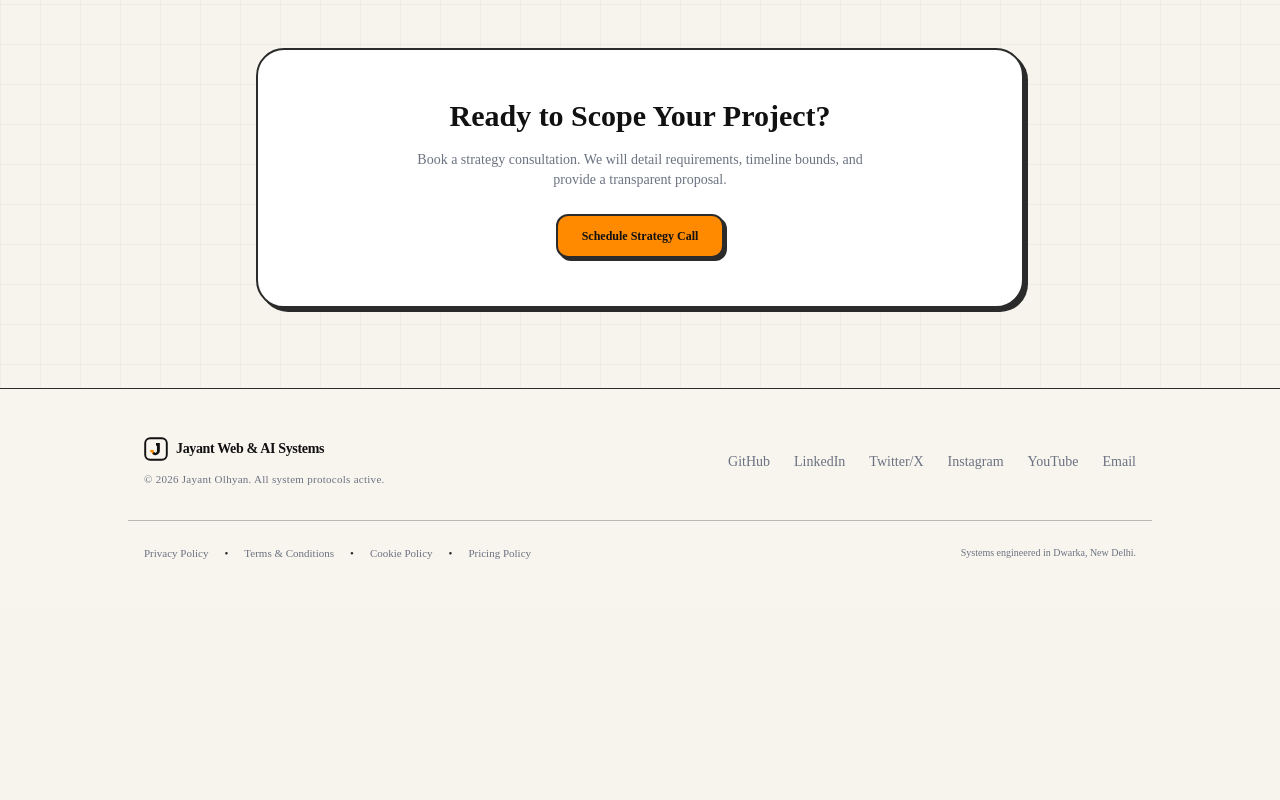
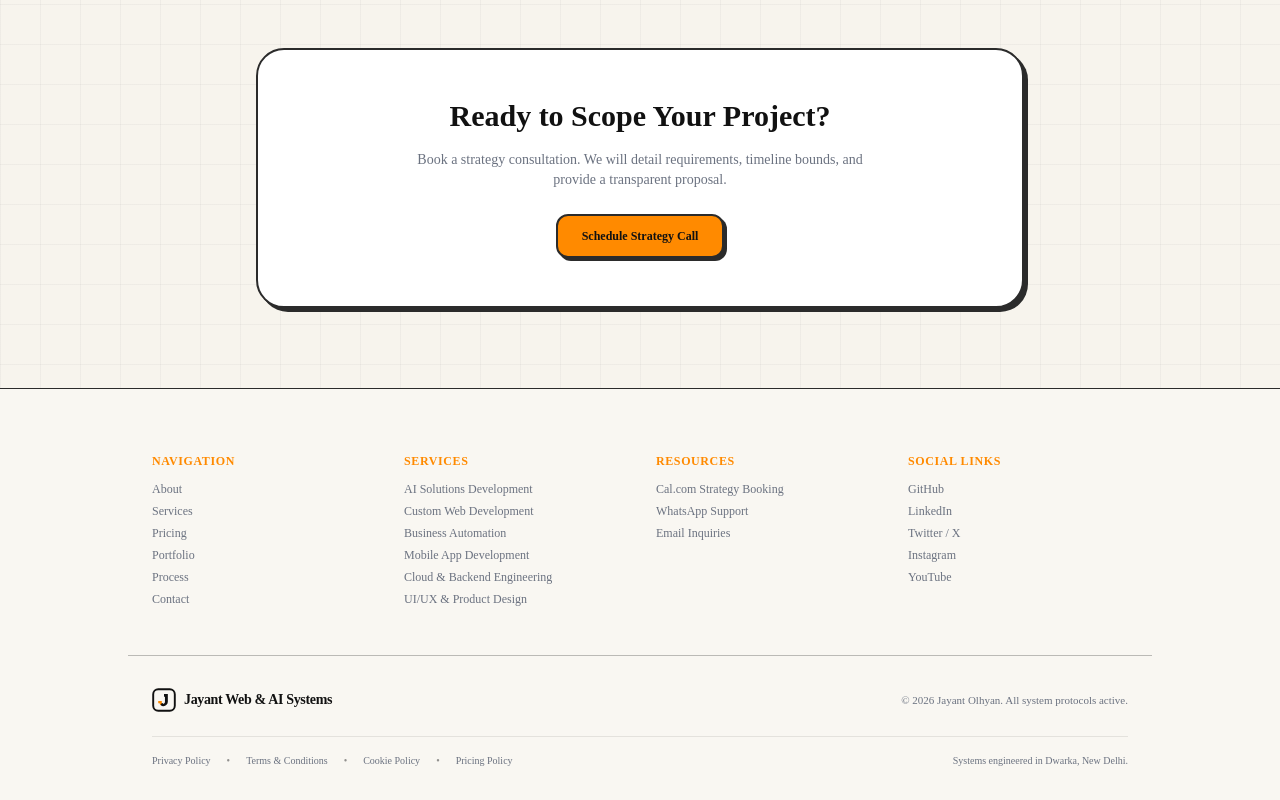
Before and after one commit to JayantOlhyan/Jayant-solutions, a Next.js app: page /process in a window 1280 px wide. Shown: the part 2580-3380 px from the top of the page. Before the commit the page ends 3189 px from the top, so only its background shows below. Built offline with nearby package versions, Linux system fonts and the light colour scheme.

Commit message:
feat: restructure footer layout to render columns for Navigation, Services, Resources, and Social Links

```diff
--- a/src/components/Footer.tsx
+++ b/src/components/Footer.tsx
@@ -1,13 +1,115 @@
 import React from "react";
+import Link from "next/link";
 
 export default function Footer() {
   const currentYear = new Date().getFullYear();
 
+  const services = [
+    { name: "AI Solutions Development", href: "/services" },
+    { name: "Custom Web Development", href: "/services" },
+    { name: "Business Automation", href: "/services" },
+    { name: "Mobile App Development", href: "/services" },
+    { name: "Cloud & Backend Engineering", href: "/services" },
+    { name: "UI/UX & Product Design", href: "/services" }
+  ];
+
+  const navigation = [
+    { name: "About", href: "/about" },
+    { name: "Services", href: "/services" },
+    { name: "Pricing", href: "/pricing" },
+    { name: "Portfolio", href: "/portfolio" },
+    { name: "Process", href: "/process" },
+    { name: "Contact", href: "/contact" }
+  ];
+
+  const resources = [
+    { name: "Cal.com Strategy Booking", href: "https://cal.com/jayant-web-and-ai-systems/strategy-call" },
+    { name: "WhatsApp Support", href: "https://wa.me/9667344125" },
+    { name: "Email Inquiries", href: "mailto:jayantwebaisystems@gmail.com" }
+  ];
+
+  const socials = [
+    { name: "GitHub", href: "https://github.com/JayantOlhyan" },
+    { name: "LinkedIn", href: "https://linkedin.com/company/jayant-systems" },
+    { name: "Twitter / X", href: "https://x.com/JayantSystems" },
+    { name: "Instagram", href: "https://www.instagram.com/jayantolhyan/" },
+    { name: "YouTube", href: "https://www.youtube.com/@JayantWebAISystems" }
+  ];
+
   return (
-    <footer className="w-full border-t border-border-custom bg-card-bg/10 py-12">
-      <div className="max-w-5xl mx-auto px-4 flex flex-col md:flex-row items-center justify-between gap-6 text-center">
-        {/* Left Side: Brand & Copyright */}
-        <div className="flex flex-col md:items-start items-center gap-1.5">
+    <footer className="w-full border-t border-border-custom bg-card-bg/25 pt-16 pb-8">
+      <div className="max-w-5xl mx-auto px-6 grid grid-cols-2 md:grid-cols-4 gap-8 mb-12">
+        {/* Navigation */}
+        <div className="flex flex-col gap-3">
+          <span className="font-mono text-xs uppercase tracking-wider text-primary font-bold">Navigation</span>
+          <ul className="space-y-1.5 text-xs text-text-muted">
+            {navigation.map((item) => (
+              <li key={item.name}>
+                <Link href={item.href} className="hover:text-text-base transition-colors">
+                  {item.name}
+                </Link>
+              </li>
+            ))}
+          </ul>
+        </div>
+
+        {/* Services */}
+        <div className="flex flex-col gap-3">
+          <span className="font-mono text-xs uppercase tracking-wider text-primary font-bold">Services</span>
+          <ul className="space-y-1.5 text-xs text-text-muted">
+            {services.map((item) => (
+              <li key={item.name}>
+                <Link href={item.href} className="hover:text-text-base transition-colors">
+                  {item.name}
+                </Link>
+              </li>
+            ))}
+          </ul>
+        </div>
+
+        {/* Resources */}
+        <div className="flex flex-col gap-3">
+          <span className="font-mono text-xs uppercase tracking-wider text-primary font-bold">Resources</span>
+          <ul className="space-y-1.5 text-xs text-text-muted">
+            {resources.map((item) => (
+              <li key={item.name}>
+                <a
+                  href={item.href}
+                  target="_blank"
+                  rel="noopener noreferrer"
+                  className="hover:text-text-base transition-colors"
+                >
+                  {item.name}
+                </a>
+              </li>
+            ))}
+          </ul>
+        </div>
+
+        {/* Social Links */}
+        <div className="flex flex-col gap-3">
+          <span className="font-mono text-xs uppercase tracking-wider text-primary font-bold">Social Links</span>
+          <ul className="space-y-1.5 text-xs text-text-muted">
+            {socials.map((item) => (
+              <li key={item.name}>
+                <a
+                  href={item.href}
+                  target="_blank"
+                  rel="noopener noreferrer"
+                  className="hover:text-text-base transition-colors"
+                >
+                  {item.name}
+                </a>
+              </li>
+            ))}
+          </ul>
+        </div>
+      </div>
+
+      {/* Brand, Copyright and Legal Compliance */}
+      <div className="max-w-5xl mx-auto px-6 border-t border-border-custom/30 pt-8 flex flex-col gap-6">
+        {/* Brand Lockup */}
+        <div className="flex flex-col sm:flex-row sm:items-center justify-between gap-4">
           <div className="flex items-center gap-2">
             <div className="size-6 text-text-base">
               <svg viewBox="0 0 200 200" className="w-full h-full">
@@ -20,85 +122,35 @@ export default function Footer() {
               Jayant Web & AI Systems
             </span>
           </div>
-          <span className="text-[11px] font-mono tracking-wide text-text-muted mt-1">
+          <span className="text-[11px] font-mono text-text-muted">
             © {currentYear} Jayant Olhyan. All system protocols active.
           </span>
         </div>
 
-        {/* Right Side: Links & Contact */}
-        <div className="flex flex-wrap items-center justify-center gap-6 text-xs md:text-sm text-text-muted">
-          <a
-            href="https://github.com/JayantOlhyan"
-            target="_blank"
-            rel="noreferrer"
-            className="hover:text-text-base transition-colors"
-          >
-            GitHub
-          </a>
-          <a
-            href="https://linkedin.com/company/jayant-systems"
-            target="_blank"
-            rel="noreferrer"
-            className="hover:text-text-base transition-colors"
-          >
-            LinkedIn
-          </a>
-          <a
-            href="https://x.com/JayantSystems"
-            target="_blank"
-            rel="noreferrer"
-            className="hover:text-text-base transition-colors"
-          >
-            Twitter/X
-          </a>
-          <a
-            href="https://www.instagram.com/jayantolhyan/"
-            target="_blank"
-            rel="noreferrer"
-            className="hover:text-text-base transition-colors"
-          >
-            Instagram
-          </a>
-          <a
-            href="https://www.youtube.com/@JayantWebAISystems"
-            target="_blank"
-            rel="noreferrer"
-            className="hover:text-text-base transition-colors"
-          >
-            YouTube
-          </a>
-          <a
-            href="mailto:jayantwebaisystems@gmail.com"
-            className="hover:text-text-base transition-colors"
-          >
-            Email
-          </a>
-        </div>
-      </div>
-
-      {/* Compliance / Legal Links Sub-Footer */}
-      <div className="max-w-5xl mx-auto px-4 mt-8 pt-6 border-t border-border-custom/30 flex flex-col sm:flex-row items-center justify-between gap-4 text-center">
-        <div className="flex flex-wrap items-center justify-center gap-4 text-[11px] text-text-muted font-mono">
-          <a href="/privacy" className="hover:text-primary hover:underline transition-colors">
+        {/* Legal Links bar */}
+        <div className="flex flex-col sm:flex-row items-center justify-between gap-4 border-t border-border-custom/10 pt-4 text-center">
+          <div className="flex flex-wrap items-center justify-center gap-4 text-[10px] text-text-muted font-mono">
+            <Link href="/privacy" className="hover:text-primary hover:underline transition-colors">
               Privacy Policy
-          </a>
-          <span className="text-border-custom">•</span>
-          <a href="/terms" className="hover:text-primary hover:underline transition-colors">
+            </Link>
+            <span className="text-border-custom/50">•</span>
+            <Link href="/terms" className="hover:text-primary hover:underline transition-colors">
               Terms & Conditions
-          </a>
-          <span className="text-border-custom">•</span>
-          <a href="/cookies" className="hover:text-primary hover:underline transition-colors">
+            </Link>
+            <span className="text-border-custom/50">•</span>
+            <Link href="/cookies" className="hover:text-primary hover:underline transition-colors">
               Cookie Policy
-          </a>
-          <span className="text-border-custom">•</span>
-          <a href="/pricing-policy" className="hover:text-primary hover:underline transition-colors">
+            </Link>
+            <span className="text-border-custom/50">•</span>
+            <Link href="/pricing-policy" className="hover:text-primary hover:underline transition-colors">
               Pricing Policy
-          </a>
+            </Link>
           </div>
           <span className="text-[10px] font-mono text-text-muted">
             Systems engineered in Dwarka, New Delhi.
           </span>
         </div>
+      </div>
     </footer>
   );
 }
```
Lines whose indentation alone changed are shown as unchanged.
